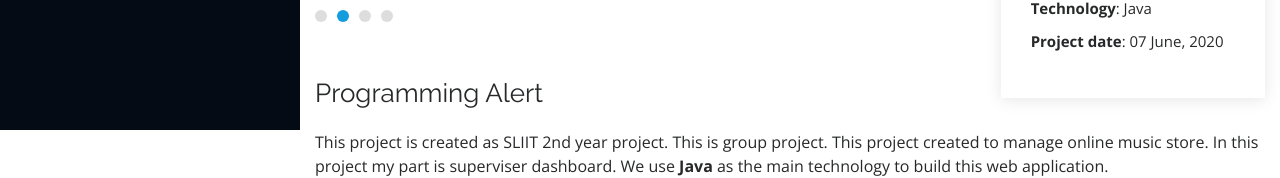
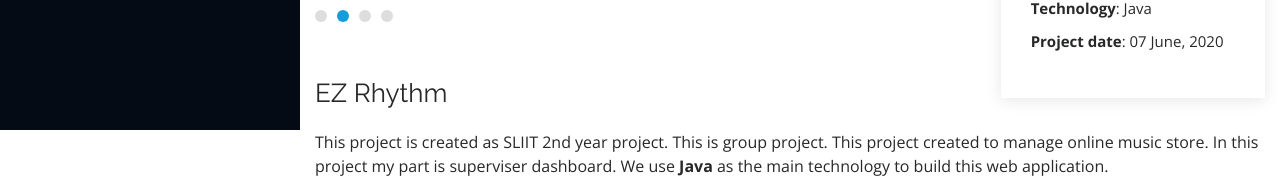
Before and after one commit to isurukavinda99/profile, a plain HTML site: page projects/ezRhythm/ezrhythm.html in a window 1280 px wide. Shown: the part 670-848 px from the top of the page. Drawn offline with nearby package versions, Linux system fonts and the light colour scheme.

Commit message:
change title

```diff
--- a/projects/ezRhythm/ezrhythm.html
+++ b/projects/ezRhythm/ezrhythm.html
@@ -113,7 +113,7 @@
         </div>
 
         <div class="portfolio-description">
-          <h2>Programming Alert</h2>
+          <h2>EZ Rhythm</h2>
           <p>
             This project is created as SLIIT 2nd year project.
             This is group project.
```
